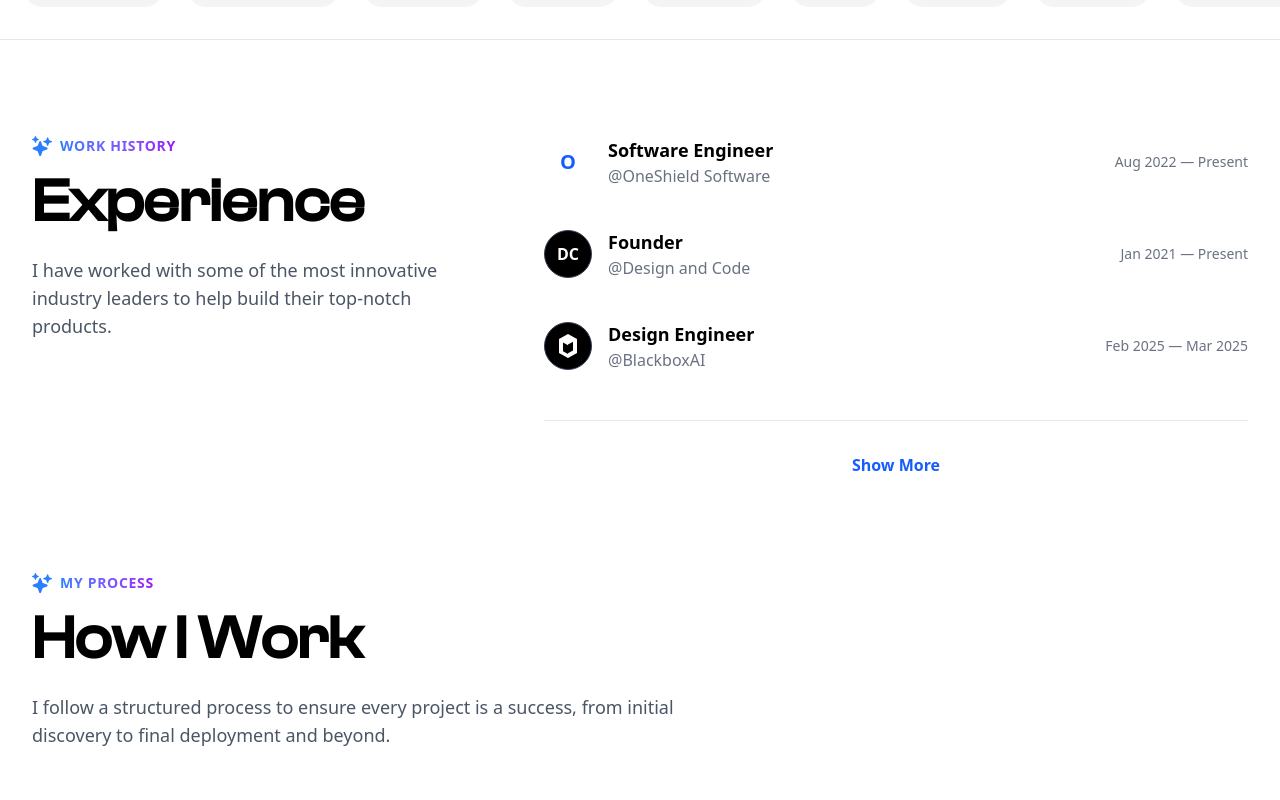
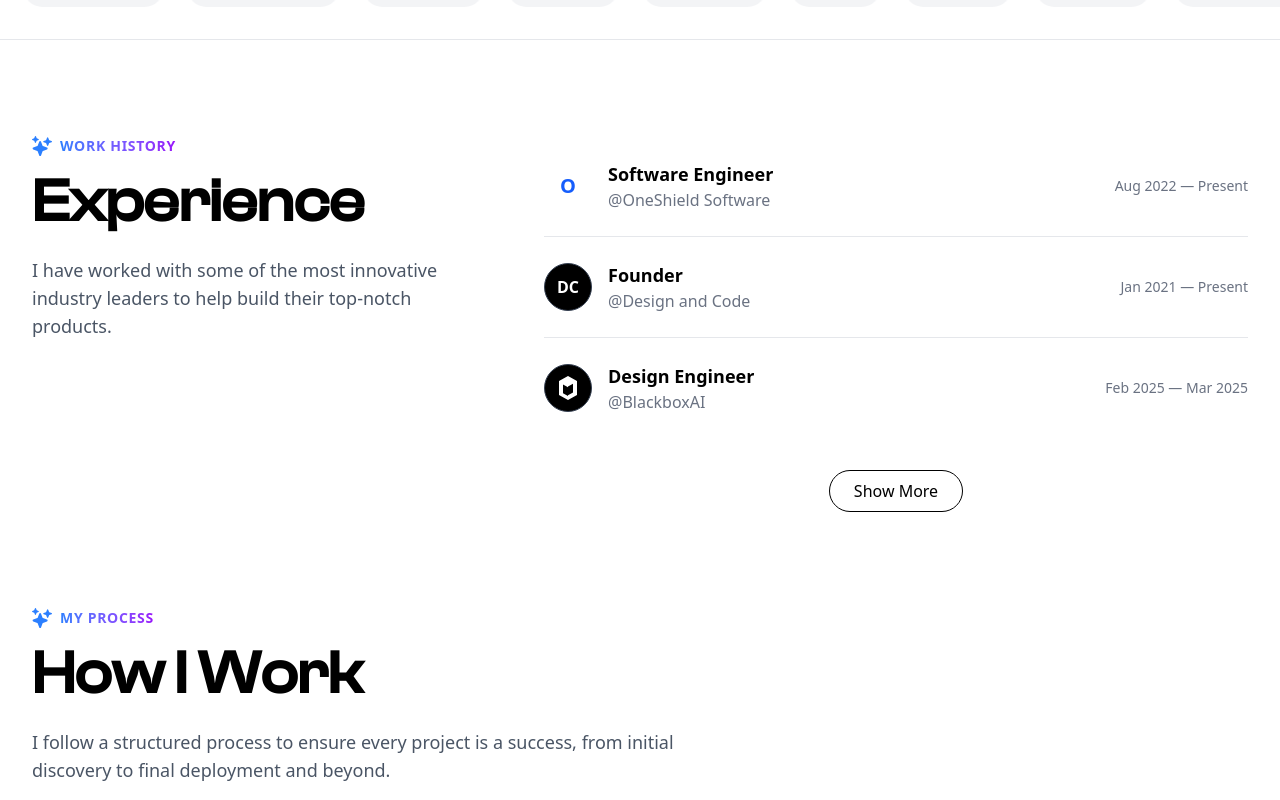
Before and after one commit to zonafirman/my-porto-web, a Next.js app: page /about in a window 1280 px wide. Shown: the part 920-1720 px from the top of the page. Built offline with nearby package versions, Linux system fonts and the light colour scheme.

Commit message:
perubahan lagi dong

```diff
--- a/components/AccordionSection.tsx
+++ b/components/AccordionSection.tsx
@@ -2,7 +2,7 @@
 import React, { useState, useEffect, useRef } from 'react';
 import { Code2, Palette, Megaphone, ChevronDown } from 'lucide-react';
 import Image from 'next/image';
-import ScrollFloat from '@/components/animations/ScrollFloat';
+import { motion, Variants } from 'framer-motion';
 
 interface Item {
   id: number;
@@ -81,6 +81,24 @@ export default function ExpertiseAccordion() {
     resetTimer(); // Reset timer setiap kali pengguna berinteraksi
   }
 
+  const title = 'Areas of Expertise'
+  const titleChars = title.split('')
+
+  const containerVariants: Variants = {
+    hidden: { opacity: 0 },
+    visible: {
+      opacity: 1,
+      transition: {
+        staggerChildren: 0.05,
+      },
+    },
+  }
+
+  const charVariants: Variants = {
+    hidden: { opacity: 0, y: '120%', scaleY: 2.3, scaleX: 0.7, transformOrigin: '50% 0%' },
+    visible: { opacity: 1, y: '0%', scaleY: 1, scaleX: 1, transition: { type: 'spring', damping: 12, stiffness: 100 } },
+  }
+
   return (
     <>
       <section className="py-20">
@@ -116,12 +134,21 @@ export default function ExpertiseAccordion() {
               <p className="text-purple-600 dark:text-purple-400 font-medium uppercase tracking-widest mb-2">
                 Speciality
               </p>
-              <ScrollFloat
-                containerClassName="mb-8"
-                textClassName="text-4xl font-bold text-gray-900 dark:text-white"
+              <motion.h2
+                className="mb-8 text-4xl font-bold text-gray-900 dark:text-white overflow-hidden"
+                variants={containerVariants}
+                initial="hidden"
+                whileInView="visible"
+                viewport={{ once: true, amount: 0.5 }}
               >
-                Areas of Expertise
-              </ScrollFloat>
+                {titleChars.map((char, index) => (
+                  <motion.span
+                    key={index}
+                    className="inline-block"
+                    variants={charVariants}
+                  >{char === ' ' ? '\u00A0' : char}</motion.span>
+                ))}
+              </motion.h2>
 
               <div className="space-y-3">
                 {items.map((item, index) => (
--- a/components/ExperienceSection.tsx
+++ b/components/ExperienceSection.tsx
@@ -1,7 +1,8 @@
 'use client';
-import { useState, type FC, type ReactNode } from "react";
+import { useState, type FC, type ReactNode, useRef } from "react";
 import { IoSparkles } from "react-icons/io5";
 import localFont from 'next/font/local';
+import { motion, AnimatePresence } from 'framer-motion';
 
 interface Job {
   logo: ReactNode;
@@ -62,27 +63,50 @@ const jobs: Job[] = [
 ];
 
 const JobItem: FC<Job> = ({ logo, title, company, date }) => (
-  <div className="flex justify-between items-center w-full">
+  <div className="flex flex-col sm:flex-row justify-between sm:items-center w-full gap-2 sm:gap-4">
     <div className="flex items-center gap-4">
       {logo}
       <div>
-        <h3 className="text-lg font-semibold text-black dark:text-white">{title}</h3>
+        <h3 className="font-semibold text-black dark:text-white text-base sm:text-lg">{title}</h3>
         <p className="text-gray-500 dark:text-gray-400">{company}</p>
       </div>
     </div>
-    <span className="text-gray-500 dark:text-gray-400 text-sm whitespace-nowrap">{date}</span>
+    <span className="text-gray-500 dark:text-gray-400 text-sm whitespace-nowrap sm:text-right pl-16 sm:pl-0">{date}</span>
   </div>
 );
 
 const ExperienceSection = () => {
   const [showAll, setShowAll] = useState(false);
+  const ref = useRef(null);
 
   const displayedJobs = showAll ? jobs : jobs.slice(0, 3);
   const hasMoreJobs = jobs.length > 3;
 
+  const containerVariants = {
+    hidden: { opacity: 0 },
+    visible: {
+      opacity: 1,
+      transition: {
+        staggerChildren: 0.2,
+      },
+    },
+  };
+
+  const itemVariants = {
+    hidden: { opacity: 0, y: 20 },
+    visible: {
+      opacity: 1,
+      y: 0,
+      transition: {
+        duration: 0.5,
+        ease: 'easeOut',
+      },
+    },
+  } as const;
+
   return (
-    <section className="text-black dark:text-white py-20 md:py-24 px-8">
-      <div className="max-w-7xl mx-auto grid grid-cols-1 md:grid-cols-5 gap-16">
+    <section ref={ref} className="text-black dark:text-white py-20 md:py-24 px-4 sm:px-6 lg:px-8">
+      <div className="max-w-7xl mx-auto grid grid-cols-1 md:grid-cols-5 gap-12 md:gap-16">
         <div className="md:col-span-2">
           <div className="flex items-center gap-2">
             <IoSparkles className="text-blue-500 w-5 h-5" />
@@ -90,34 +114,45 @@ const ExperienceSection = () => {
               Work History
             </span>
           </div>
-          <h2 className={`text-5xl md:text-6xl font-bold mt-4 text-black dark:text-white ${clashDisplay.className}`}>Experience</h2>
+          <h2 className={`text-4xl sm:text-5xl md:text-6xl font-bold mt-4 text-black dark:text-white ${clashDisplay.className}`}>Experience</h2>
           <p className="text-gray-600 dark:text-gray-300 text-lg mt-6">
             I have worked with some of the most innovative industry leaders to
             help build their top-notch products.
           </p>
         </div>
 
-        <div className="md:col-span-3">
-          <div className="flex flex-col space-y-10">
-            {displayedJobs.map((job, index) => (
-              <JobItem
-                key={index}
-                logo={job.logo}
-                title={job.title}
-                company={job.company}
-                date={job.date}
-              />
-            ))}
-          </div>
+        <div className="md:col-span-3 flex flex-col">
+          <motion.div
+            className="flex flex-col"
+            variants={containerVariants}
+            initial="hidden"
+            animate="visible"
+          >
+            <AnimatePresence initial={false}>
+              {displayedJobs.map((job, index) => (
+                <motion.div
+                  key={index}
+                  variants={itemVariants}
+                  initial="hidden"
+                  animate="visible"
+                  exit={{ opacity: 0, y: -20 }}
+                  className="py-6 border-b border-gray-200 dark:border-gray-800 last:border-b-0"
+                >
+                  <JobItem {...job} />
+                </motion.div>
+              ))}
+            </AnimatePresence>
+          </motion.div>
 
           {hasMoreJobs && (
-            <div className="mt-12 pt-8 border-t border-gray-200 dark:border-gray-800 text-center">
+            <div className="mt-8 text-center">
               <button
                 onClick={() => setShowAll(!showAll)}
-                className="font-semibold text-blue-600 dark:text-blue-400 relative group"
+                className="group relative px-6 py-1 border border-black dark:border-white rounded-full text-black dark:text-white font-medium hover:text-white dark:hover:text-black transition-colors duration-500 overflow-hidden"
               >
-                <span>{showAll ? "Show Less" : "Show More"}</span>
-                <span className="absolute bottom-0 left-0 w-full h-0.5 bg-blue-500 scale-x-0 group-hover:scale-x-100 transition-transform origin-center duration-300"></span>
+                <span className="absolute inset-0 bg-black dark:bg-white top-full group-hover:top-0 transition-all duration-500 ease-in-out z-0"></span>
+                <span className="relative z-10 block transition-transform duration-300 group-hover:-translate-y-full py-1">{showAll ? "Show Less" : "Show More"}</span>
+                <span className="absolute inset-0 z-10 flex items-center justify-center transition-transform duration-300 translate-y-full group-hover:translate-y-0">{showAll ? "Go Back" : "Let's See"}</span>
               </button>
             </div>
           )}
--- a/components/Footer.tsx
+++ b/components/Footer.tsx
@@ -1,8 +1,7 @@
 'use client';
-import { useEffect, useRef } from 'react';
+import { useEffect, useMemo, useRef } from 'react';
 import { motion, useInView, useAnimation, Variants } from 'framer-motion';
 import { Linkedin, Github, Instagram, Dribbble, Mail } from 'lucide-react';
-import ScrollFloat from '@/components/animations/ScrollFloat';
 
 const socialLinks = [
   { name: 'LinkedIn', icon: Linkedin, href: 'https://linkedin.com/in/zonafirman' },
@@ -41,6 +40,21 @@ const Footer = () => {
     visible: { opacity: 1, y: 0, transition: { duration: 0.5, ease: 'easeOut' } },
   };
 
+  const title = "Let's create your next big idea.";
+  const titleChars = useMemo(() => title.split(''), [title]);
+
+  const textContainerVariants: Variants = {
+    hidden: { opacity: 0 },
+    visible: (i: number = 1) => ({
+      opacity: 1,
+      transition: { staggerChildren: 0.03, delayChildren: i * 0.05 },
+    }),
+  };
+
+  const charVariants: Variants = {
+    hidden: { opacity: 0, y: '120%', scaleY: 2.3, scaleX: 0.7, transformOrigin: '50% 0%' },
+    visible: { opacity: 1, y: '0%', scaleY: 1, scaleX: 1, transition: { type: 'spring', damping: 12, stiffness: 100 } },
+  };
   return (
     <footer ref={ref} className="relative pt-20 pb-10 px-4 sm:px-6 lg:px-8 overflow-hidden">
       {/* Container Utama untuk CTA */}
@@ -60,9 +74,20 @@ const Footer = () => {
         </motion.div>
 
         {/* Judul Utama */}
-        <ScrollFloat textClassName="text-4xl sm:text-5xl md:text-6xl font-light text-gray-900 dark:text-white tracking-tighter leading-tight max-w-3xl mx-auto">
-          Let's create your next big idea.
-        </ScrollFloat>
+        <motion.h2
+          className="my-5 text-4xl sm:text-5xl md:text-6xl font-light text-gray-900 dark:text-white tracking-tighter leading-tight max-w-3xl mx-auto overflow-hidden"
+          variants={textContainerVariants}
+          initial="hidden"
+          animate={controls}
+        >
+          {titleChars.map((char, index) => (
+            <motion.span
+              key={index}
+              className="inline-block"
+              variants={charVariants}
+            >{char === ' ' ? '\u00A0' : char}</motion.span>
+          ))}
+        </motion.h2>
 
         {/* Tombol Kontak */}
         <motion.div variants={itemVariants}>
--- a/components/TestimonialSection.tsx
+++ b/components/TestimonialSection.tsx
@@ -3,7 +3,7 @@
 import { useState, useEffect, useRef } from 'react';
 import Image from 'next/image';
 import { Sparkles, ArrowUpRight, ArrowLeft, ArrowRight } from 'lucide-react';
-import ScrollFloat from '@/components/animations/ScrollFloat'
+import { motion, Variants } from 'framer-motion';
 
 const testimonialsData = [
   {
@@ -61,6 +61,25 @@ const Testimonials = () => {
 
   const currentTestimonial = testimonialsData[activeIndex];
 
+  const title = 'What others say about me'
+  const titleChars = title.split('')
+
+  const containerVariants: Variants = {
+    hidden: { opacity: 0 },
+    visible: {
+      opacity: 1,
+      transition: {
+        staggerChildren: 0.05,
+      },
+    },
+  }
+
+  const charVariants: Variants = {
+    hidden: { opacity: 0, y: '120%', scaleY: 2.3, scaleX: 0.7, transformOrigin: '50% 0%' },
+    visible: { opacity: 1, y: '0%', scaleY: 1, scaleX: 1, transition: { type: 'spring', damping: 12, stiffness: 100 } },
+  }
+
+
   return (
     <section className="font-sans py-16 sm:py-24">
       <div className="max-w-7xl mx-auto px-6 lg:px-8">
@@ -72,12 +91,21 @@ const Testimonials = () => {
               <Sparkles className="text-blue-500 h-5 w-5" />
               <p className="font-semibold tracking-wider bg-gradient-to-r from-blue-500 to-purple-600 bg-clip-text text-transparent">TESTIMONIALS</p>
             </div>
-             <ScrollFloat
-              containerClassName="mb-8"
-              textClassName="text-4xl md:text-5xl font-bold mt-4 leading-tight tracking-tighter text-black dark:text-white"
-            >
-              What others say about me
-            </ScrollFloat>
+             <motion.h2
+                className="mb-8 text-4xl md:text-5xl font-bold mt-4 leading-tight tracking-tighter text-black dark:text-white overflow-hidden"
+                variants={containerVariants}
+                initial="hidden"
+                whileInView="visible"
+                viewport={{ once: true, amount: 0.5 }}
+              >
+                {titleChars.map((char, index) => (
+                  <motion.span
+                    key={index}
+                    className="inline-block"
+                    variants={charVariants}
+                  >{char === ' ' ? '\u00A0' : char}</motion.span>
+                ))}
+              </motion.h2>
             <p className="mt-6 text-lg text-gray-600 dark:text-gray-400">
               I&apos;ve worked with some amazing people over the years, here is what they have to say about me.
             </p>
```
